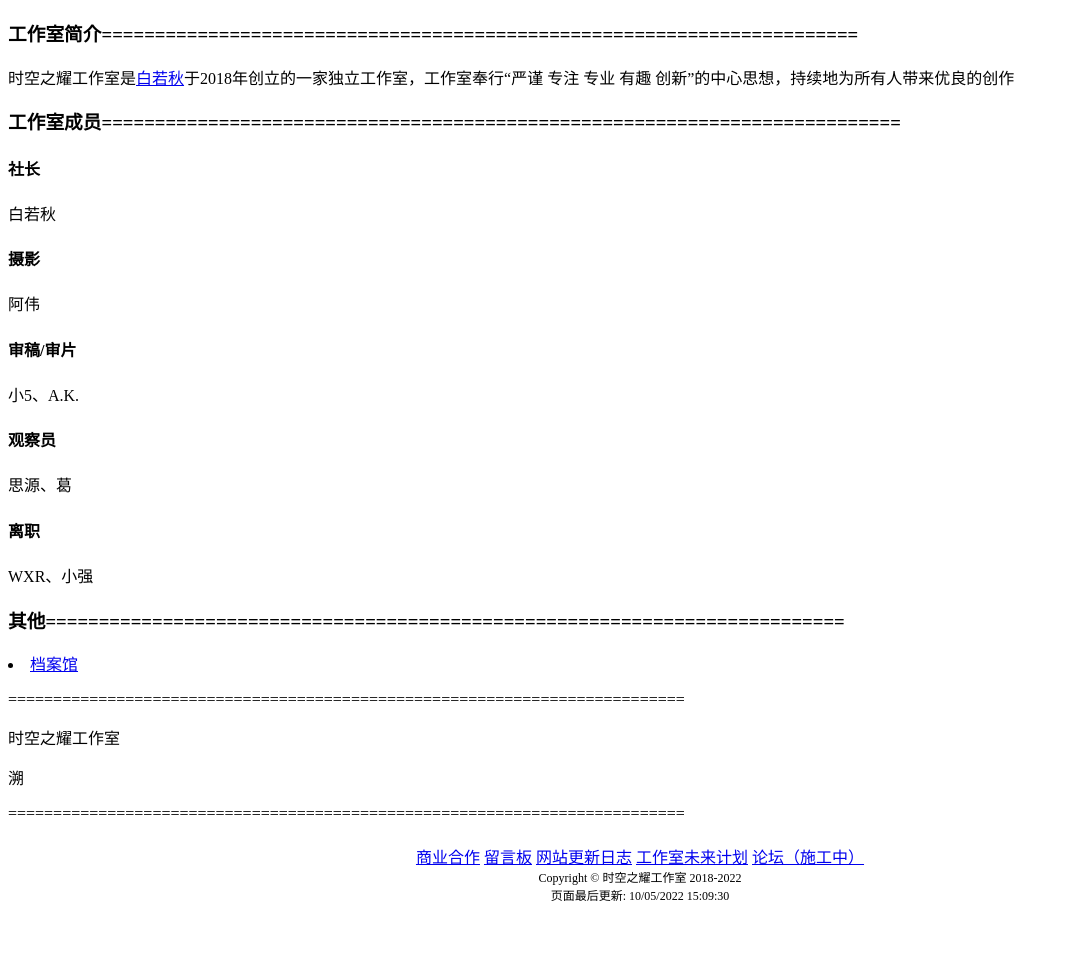
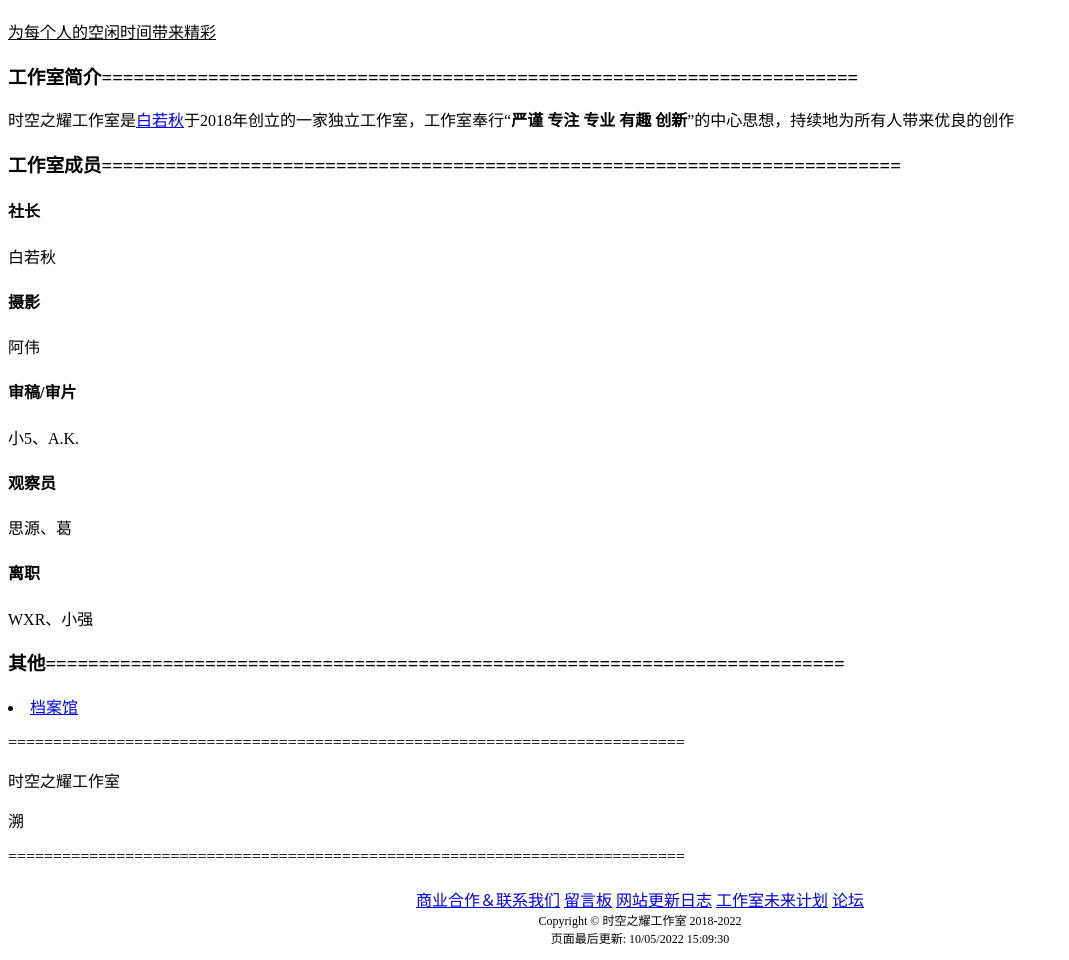
Before and after one commit to BaiRuoQiu/SKZY_studio, a plain HTML site: page index.html in a window 1280 px wide. Shown: the part 70-1030 px from the top of the page, without its empty margins (0-1069 px from the left). Before the commit the page ends 987 px from the top, so only its background shows below. Drawn offline with Linux system fonts and the light colour scheme.

Commit message:
链接更新

```diff
--- a/index.html
+++ b/index.html
@@ -10,8 +10,9 @@
 <body>
 <!-- 标题 -->
 <h1>时空之耀工作室</h1>
+<a><u>为每个人的空闲时间带来精彩</u></a>
 <h3>工作室简介=======================================================================</h3>
-<p>时空之耀工作室是<a href="https://bairuoqiu.github.io/">白若秋</a>于2018年创立的一家独立工作室，工作室奉行“严谨 专注 专业 有趣 创新”的中心思想，持续地为所有人带来优良的创作</p>
+<p>时空之耀工作室是<a href="https://bairuoqiu.github.io/">白若秋</a>于2018年创立的一家独立工作室，工作室奉行“<strong>严谨 专注 专业 有趣 创新</strong>”的中心思想，持续地为所有人带来优良的创作</p>
 <h3>工作室成员===========================================================================</h3>
 <h4>社长</h4>
 <p>白若秋</p>
@@ -31,7 +32,7 @@
 <p>溯</p>
 <p>===========================================================================</p>
 <!-- 末尾跳转和更新时间 -->
-<div class="box" style="text-align:center;padding:5px;"> <a href="https://user.qzone.qq.com/323674454?uin=323674454&is_famous_space=1&_t_=0.37894215478962057">商业合作</a> <a href="https://QiuXiaoSu.github.io/youqlianjie.html">留言板</a> <a href="https://qiuxiaosu.github.io/rizhi.html">网站更新日志</a> <a href="https://note.youdao.com/s/NEnvMkU6">工作室未来计划</a> <a href="https://QiuXiaoSu.github.io/gamechoose.html">论坛（施工中）</a>
+<div class="box" style="text-align:center;padding:5px;"> <a href="https://space.bilibili.com/695985795/album">商业合作＆联系我们</a> <a href="https://QiuXiaoSu.github.io/youqlianjie.html">留言板</a> <a href="https://qiuxiaosu.github.io/rizhi.html">网站更新日志</a> <a href="https://note.youdao.com/s/XFFoQAE7">工作室未来计划</a> <a href="https://tieba.baidu.com/f?kw=%E6%97%B6%E7%A9%BA%E4%B9%8B%E8%80%80%E5%B7%A5%E4%BD%9C%E5%AE%A4&ie=utf-8&tp=0">论坛</a>
   <div style="font-size:12px;">
     <script>
             var current_year = new Date().getFullYear();
```
Also changed, not shown: history_studio.html (+2 -0 lines).
